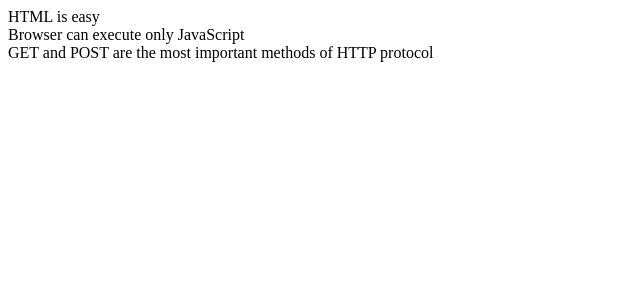
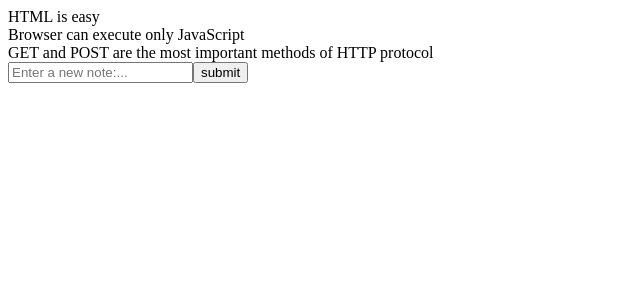
Before and after one commit to johnkinuthiaa/React-fullstack-open, a React (Vite) app: page / in a window 1280 px wide. Shown: the top 300 px of the page, without its empty margins (0-640 px from the left). Built offline with nearby package versions, Linux system fonts and the light colour scheme; data requests are answered from the project's data file.

Commit message:
feat: post data to the json arra

```diff
--- a/src/partTwo/communicatingWithServer/db.json
+++ b/src/partTwo/communicatingWithServer/db.json
@@ -14,6 +14,51 @@
       "id": "3",
       "content": "GET and POST are the most important methods of HTTP protocol",
       "important": true
+    },
+    {
+      "id": 0,
+      "content": "",
+      "important": false
+    },
+    {
+      "id": "bb37",
+      "newNote": {
+        "content": "this is a new note",
+        "id": "31",
+        "important": false
+      }
+    },
+    {
+      "id": "90ff",
+      "newNote": {
+        "content": "this is a new note",
+        "id": "31",
+        "important": false
+      }
+    },
+    {
+      "id": "3cb4",
+      "newNote": {
+        "content": "this is a new note",
+        "id": "31",
+        "important": false
+      }
+    },
+    {
+      "id": "4d80",
+      "newNote": {
+        "content": "this is a new note man",
+        "id": 4,
+        "important": false
+      }
+    },
+    {
+      "id": "57ba",
+      "newNote": {
+        "content": "this is a new note man",
+        "id": 4,
+        "important": false
+      }
     }
   ]
 }
--- a/src/partTwo/communicatingWithServer/fetchingData/DataFetching.tsx
+++ b/src/partTwo/communicatingWithServer/fetchingData/DataFetching.tsx
@@ -5,15 +5,28 @@ type NoteProps ={
     content:string,
     important:boolean
 }
+
 const DataFetching =()=>{
+
     useEffect(() => {
         fetchData().then(()=>console.log("data fetched")).catch((e)=> {
             throw new Error(e+"<<<<<<<")
         })
     }, []);
+
+    const[newNote,setNewNote] =useState<NoteProps>({
+        id:0,
+        content:"",
+        important:false
+    })
+    const[inputContent,setInputContent] =useState<string>("")
     const[notes,setNotes] =useState<NoteProps[]>([])
+
     const myHeaders =new Headers()
     myHeaders.append("Content-Type","application/json")
+
+    // fetching the data from the server
+
     const fetchData =(async ()=>{
         const response = await fetch("http://localhost:3001/notes",{
             method:"GET",
@@ -24,11 +37,39 @@ const DataFetching =()=>{
             setNotes(data)
         }
     })
+
+    // posting to the server
+    const postNote =async ()=>{
+        const response =await fetch("http://localhost:3001/notes",{
+            method:"POST",
+            headers:myHeaders,
+            body:JSON.stringify({newNote})
+        })
+        if(response.ok){
+            const data =await response.json()
+            console.log(data.toString() +"<<<")
+        }
+    }
+
     return(
         <div>
             {notes.map(({content}:NoteProps,index:number) =>(
                 <div key={index}>{content}</div>
             ))}
+
+            <form onSubmit={(e)=>{
+                e.preventDefault()
+                setNewNote({content: inputContent, id: notes.length+1, important: false})
+                postNote()
+            }}>
+                <input
+                    type={"text"}
+                    required={true}
+                    placeholder={"Enter a new note:..."}
+                    onChange={(e)=>setInputContent(e.target.value)}
+                />
+                <button className={"submit"}>submit</button>
+            </form>
         </div>
     )
 }
```
